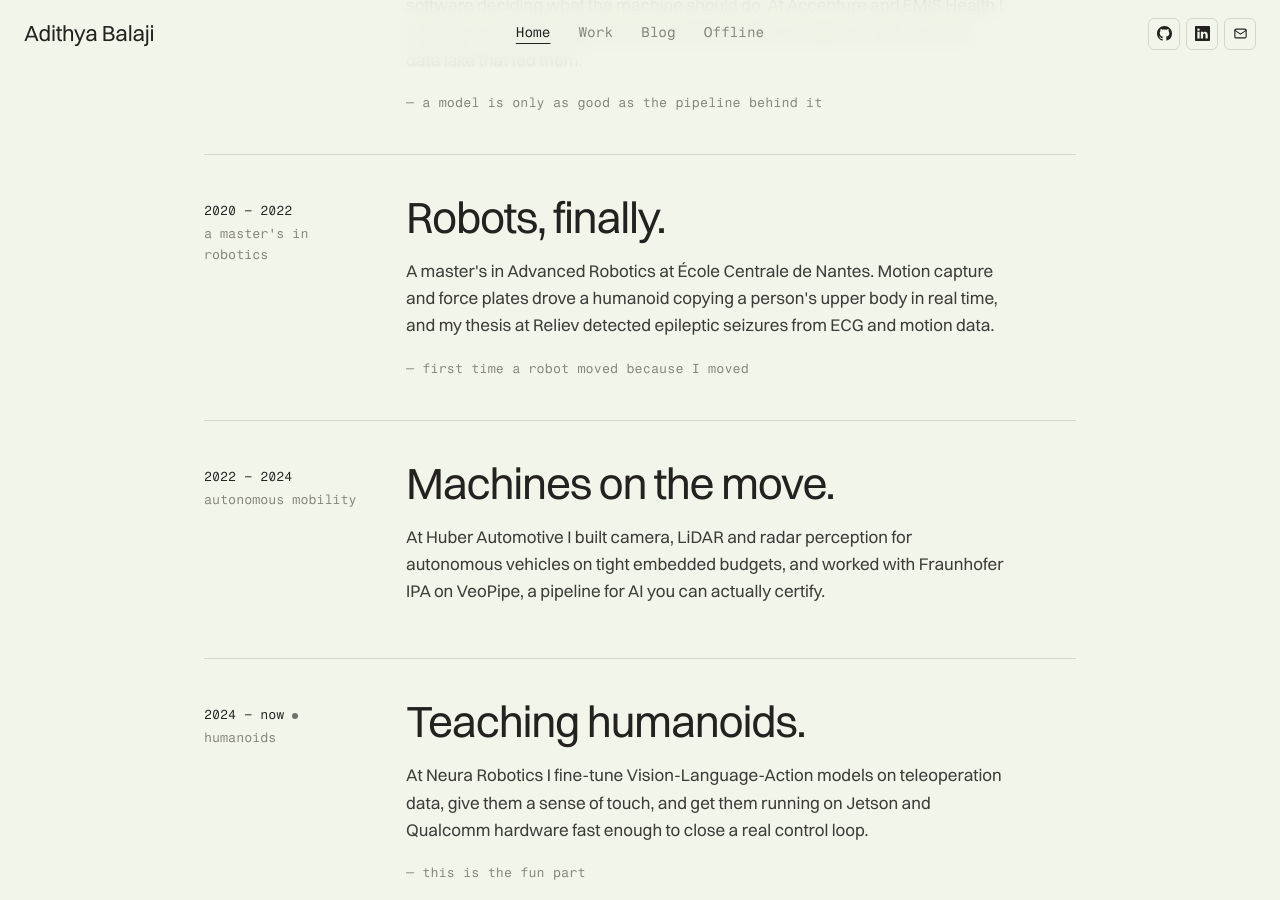
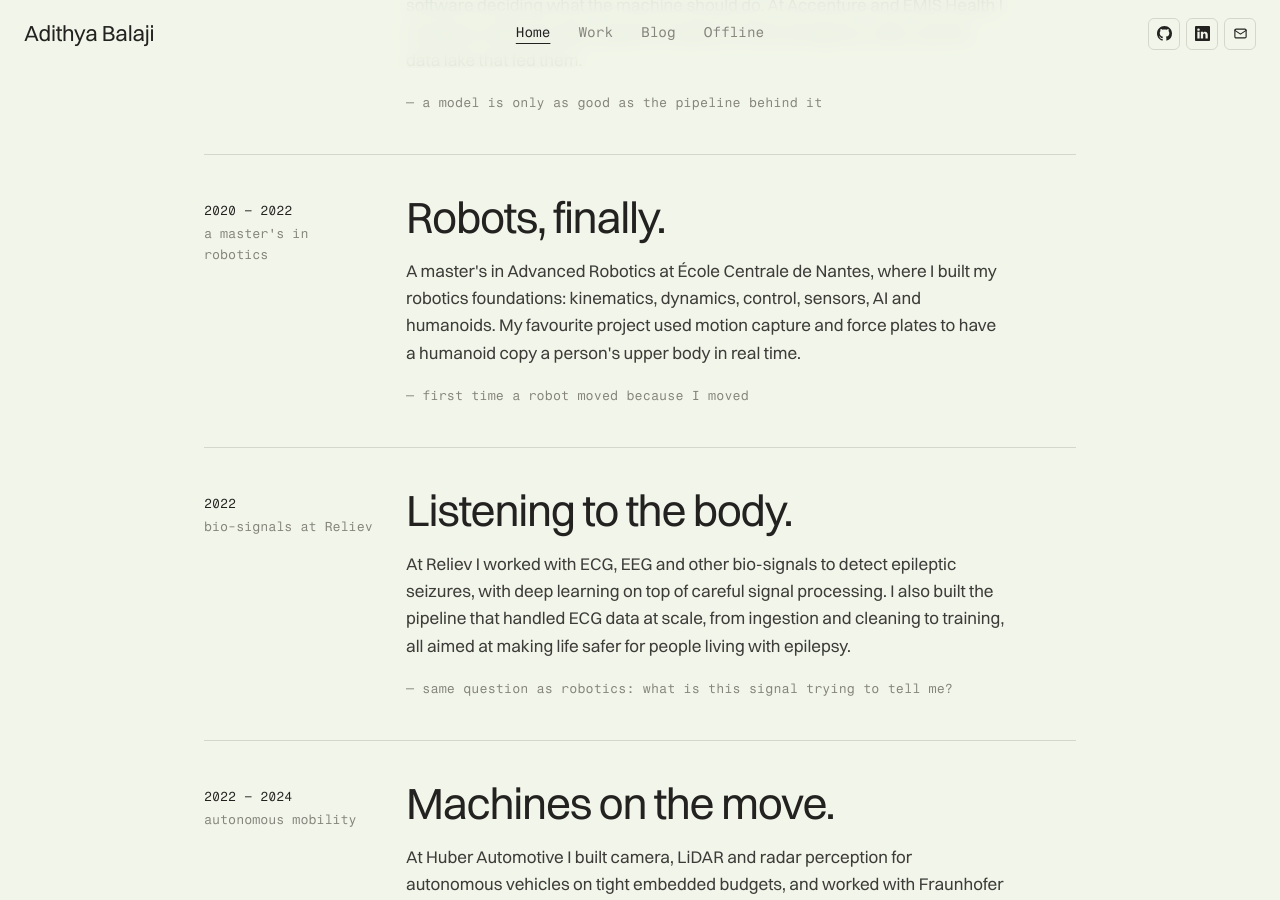
Before and after one commit to adithyab94/adithyade, a Jekyll site: the page built from index.html, in a window 1280 px wide and 900 px high, scrolled down 1552 px. Built offline with Jekyll 4.4.1, drawn with Linux system fonts in a browser that asks for light colours; a script that is not in the unit is left out.

Commit message:
Expand the master's chapter and add a Reliev chapter
Co-Authored-By: Claude Opus 5.5 <noreply@anthropic.com>

```diff
--- a/index.html
+++ b/index.html
@@ -82,10 +82,24 @@ description: "I'm a physical AI engineer in München, helping robots learn to se
         <div class="chapter__body">
           <h2>Robots, <em>finally</em>.</h2>
           <p>
-            A master's in Advanced Robotics at École Centrale de Nantes. Motion capture and force plates drove a humanoid
-            copying a person's upper body in real time, and my thesis at Reliev detected epileptic seizures from ECG and motion data.
+            A master's in Advanced Robotics at École Centrale de Nantes, where I built my robotics foundations:
+            kinematics, dynamics, control, sensors, AI and humanoids. My favourite project used motion capture
+            and force plates to have a humanoid copy a person's upper body in real time.
           </p>
           <span class="note">first time a robot moved because I moved</span>
+        </div>
+      </article>
+
+      <article class="chapter reveal">
+        <div class="chapter__when"><span class="chapter__place">2022</span><span class="chapter__years">bio-signals at Reliev</span></div>
+        <div class="chapter__body">
+          <h2>Listening to the <em>body</em>.</h2>
+          <p>
+            At Reliev I worked with ECG, EEG and other bio-signals to detect epileptic seizures, with deep learning
+            on top of careful signal processing. I also built the pipeline that handled ECG data at scale,
+            from ingestion and cleaning to training, all aimed at making life safer for people living with epilepsy.
+          </p>
+          <span class="note">same question as robotics: what is this signal trying to tell me?</span>
         </div>
       </article>
 
```
